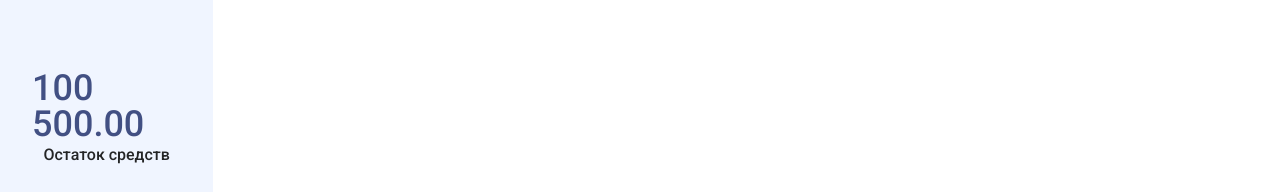
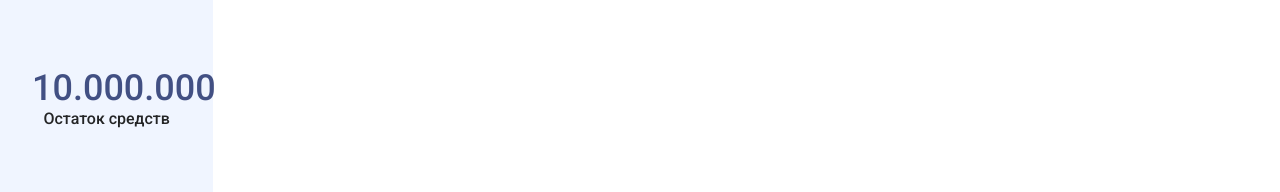
Before and after one commit to Nikita-Minov/pseudo-bank, a React (Vite) app: page / in a window 1280 px wide. Shown: the part 186-378 px from the top of the page. Built offline with nearby package versions, Linux system fonts and the light colour scheme.

Commit message:
Added balance

```diff
--- a/src/assets/styles/components/navbar.module.css
+++ b/src/assets/styles/components/navbar.module.css
@@ -13,6 +13,8 @@
     font-size: 36px;
     color: rgba(35, 51, 109, 0.85);
     margin-bottom: 5px;
+    width: 100%;
+    text-align: center;
 }
 
 .navbar__text {
--- a/src/components/Navbar/Navbar.tsx
+++ b/src/components/Navbar/Navbar.tsx
@@ -1,8 +1,14 @@
 import styles from '../../assets/styles/components/navbar.module.css';
 import {Col, Row} from "antd";
 import {Link} from "react-router-dom";
+import {useStore} from "../../store/store.ts";
+import {observer} from "mobx-react";
+import {numberToString} from "../../utils/numberToString.ts";
 
 const NavBar = () => {
+
+	const { profileStore } = useStore();
+
 	return (
 		<>
 		<Col xl={4}>
@@ -10,7 +16,7 @@ const NavBar = () => {
 					<div className={styles.navbar__balanceBlock}>
 						<Row justify="center">
 							<p className={styles.navbar__balanceBlock__value}>
-								100 500.00
+								{numberToString(profileStore.balance.toString())}
 							</p>
 							<p className={styles.navbar__text}>
 								Остаток средств
@@ -37,4 +43,4 @@ const NavBar = () => {
 		;
 }
 
-export default NavBar;
+export default observer(NavBar);
--- a/src/components/Router.tsx
+++ b/src/components/Router.tsx
@@ -2,8 +2,8 @@ import {Outlet} from "react-router-dom";
 import {Row} from "antd";
 import Header from "./Header/Header.tsx";
 import NavBar from "./Navbar/Navbar.tsx";
-
-
+import TransferModal from "./TransferModal.tsx";
+import {observer} from "mobx-react";
 
 const Router = () => {
 	return (
@@ -13,8 +13,9 @@ const Router = () => {
 				<NavBar/>
 				<Outlet/>
 			</Row>
+			<TransferModal/>
 		</>
 	)
 }
 
-export default Router;
+export default observer(Router);
--- /dev/null
+++ b/src/components/TransferModal.tsx
@@ -0,0 +1,22 @@
+import {Modal} from "antd";
+import {observer} from "mobx-react";
+import {useStore} from "../store/store.ts";
+
+const TransferModal = () => {
+	const {modalsStore } = useStore();
+
+	return (
+		<>
+			<Modal title="Перевод"
+						 open={modalsStore.isTransferModalActive}
+						 onCancel={() => modalsStore.setTransferModalActive(false)}
+						 onOk={() => modalsStore.setTransferModalActive(false)}
+						 onClose={() => modalsStore.setTransferModalActive(false)}
+			>
+				{modalsStore.transferModalText}
+			</Modal>
+		</>
+	);
+}
+
+export default observer(TransferModal);
--- a/src/pages/History.tsx
+++ b/src/pages/History.tsx
@@ -3,10 +3,9 @@ import {observer} from "mobx-react";
 import {useStore} from "../store/store.ts";
 import {Link} from "react-router-dom";
 import {Recipient} from "../store/transfer.ts";
+import {numberToString} from "../utils/numberToString.ts";
 
 const History = () => {
-
-	//const history = new HistoryStore()
 
 	const { historyStore, transferStore } = useStore();
 
@@ -22,7 +21,7 @@ const History = () => {
 			key: `${index}`,
 			recipient: transfer.recipient,
 			date: transfer.date.toFormat('dd.LL.yyyy'),
-			sum: transfer.sum,
+			sum: numberToString(transfer.sum),
 		});
 	})
 
@@ -47,14 +46,11 @@ const History = () => {
 			key: 'action',
 			render: (_, record) => (
 				<Space size="middle">
-					<Link onClick={() => repeatTransfer({value: record.recipient, label: record.recipient}, record.sum)} to={'/'}>Повторить</Link>
+					<Link onClick={() => repeatTransfer({value: record.recipient, label: record.recipient}, record.sum.replaceAll(".", ""))} to={'/'}>Повторить</Link>
 				</Space>
 			),
 		},
 	];
-
-
-
 
 	return (
 		<Col xl={20}>
--- a/src/pages/Home.tsx
+++ b/src/pages/Home.tsx
@@ -31,13 +31,20 @@ interface Recipient {
 
 function Home() {
 
-	const { historyStore, transferStore } = useStore();
+	const { historyStore, transferStore, profileStore, modalsStore } = useStore();
 
 	const addTransfer = (transfer: ITransfer) => {
-		historyStore.addTransfer(transfer);
-		transferStore.setSelectedRecipient({value: '', label: ''});
-		transferStore.setSum('');
-		alert(JSON.stringify(transferStore.sum + transferStore.selectedRecipient.label));
+		if(profileStore.balance < +transfer.sum) {
+		 modalsStore.setTransferModalActive(true);
+		 modalsStore.setTransferModalText("Недостаточно денег для перевода!");
+		} else {
+			historyStore.addTransfer(transfer);
+			transferStore.setSelectedRecipient({value: '', label: ''});
+			transferStore.setSum('');
+			profileStore.setBalance(profileStore.balance - +transfer.sum);
+			modalsStore.setTransferModalActive(true);
+			modalsStore.setTransferModalText("Перевод проведён успешно");
+		}
 	}
 
 	const ObserveMoneyTransfer = observer(({addTransfer, recipient, recipients, sum}: MoneyTransferProps) => (
--- a/src/store/history.ts
+++ b/src/store/history.ts
@@ -11,7 +11,7 @@ class HistoryStore {
 	transfers: ITransfer[] = [{
 				recipient: 'Иванов Иван',
 				date: DateTime.now(),
-				sum: '10.000',
+				sum: '10000',
 			}];
 
 	constructor() {
--- /dev/null
+++ b/src/store/modals.ts
@@ -0,0 +1,23 @@
+import {makeAutoObservable} from "mobx";
+
+
+class ModalsStore {
+
+	isTransferModalActive: boolean = false;
+	transferModalText: string = "";
+
+	constructor() {
+		makeAutoObservable(this)
+	}
+
+	setTransferModalActive(value: boolean) {
+		this.isTransferModalActive = value;
+	}
+
+	setTransferModalText(newText: string) {
+		this.transferModalText = newText;
+	}
+}
+
+
+export default ModalsStore;
--- /dev/null
+++ b/src/store/profile.ts
@@ -0,0 +1,18 @@
+import {makeAutoObservable} from "mobx";
+
+
+class ProfileStore {
+
+	balance = 10000000;
+
+	constructor() {
+		makeAutoObservable(this)
+	}
+
+	setBalance(newBalance: number): void {
+		this.balance = newBalance;
+	}
+}
+
+
+export default ProfileStore;
--- a/src/store/store.ts
+++ b/src/store/store.ts
@@ -2,10 +2,14 @@
 import { createContext, useContext } from "react";
 import HistoryStore from "./history.ts";
 import TransferStore from "./transfer.ts";
+import ProfileStore from "./profile.ts";
+import ModalsStore from "./modals.ts";
 
 const store = {
 	historyStore: new HistoryStore(),
 	transferStore: new TransferStore(),
+	profileStore: new ProfileStore(),
+	modalsStore: new ModalsStore(),
 };
 
 export const StoreContext = createContext(store);
--- /dev/null
+++ b/src/utils/numberToString.ts
@@ -0,0 +1,3 @@
+export function numberToString(value: string) {
+	return value.toString().replace(/\B(?=(\d{3})+(?!\d))/g, ".");
+}
```
